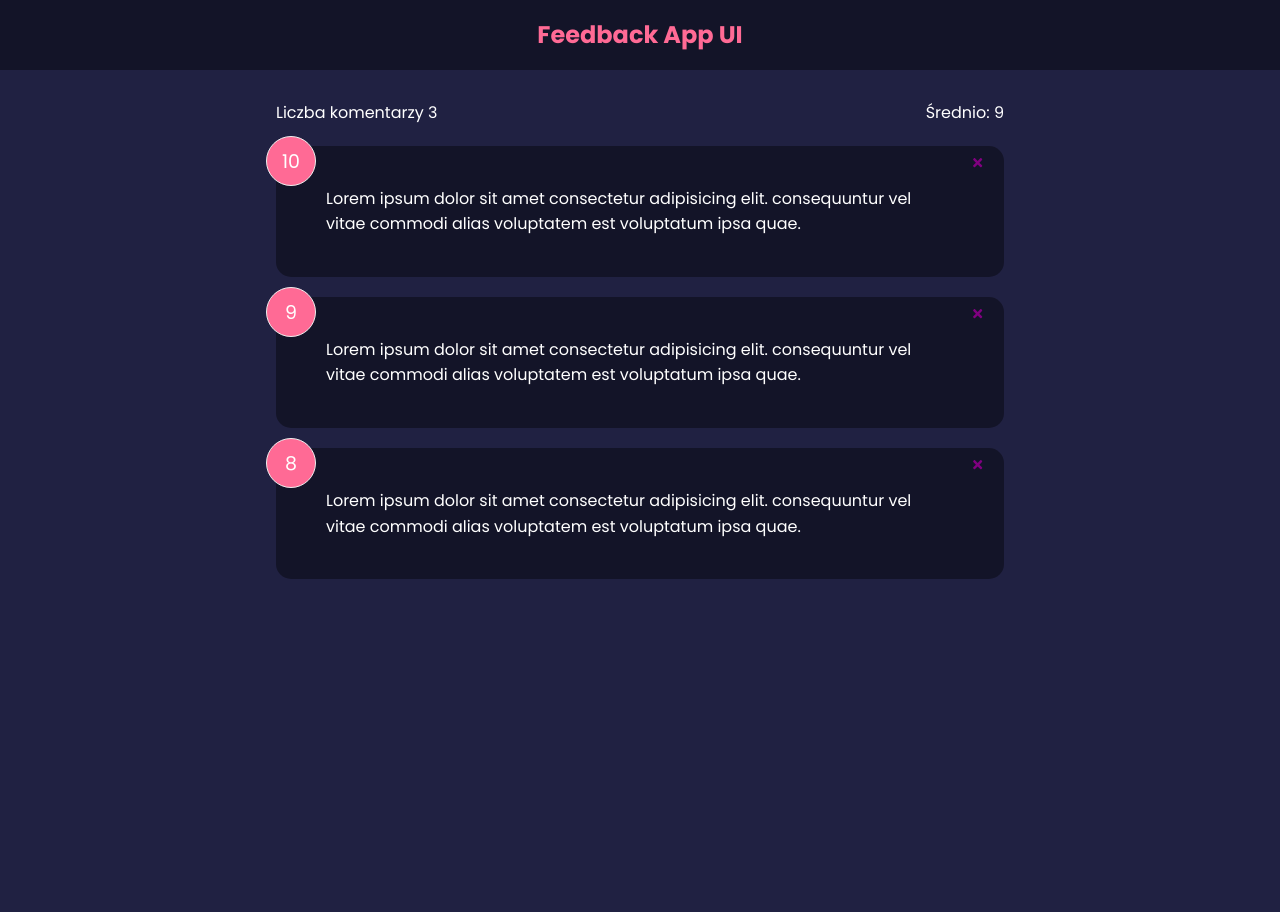
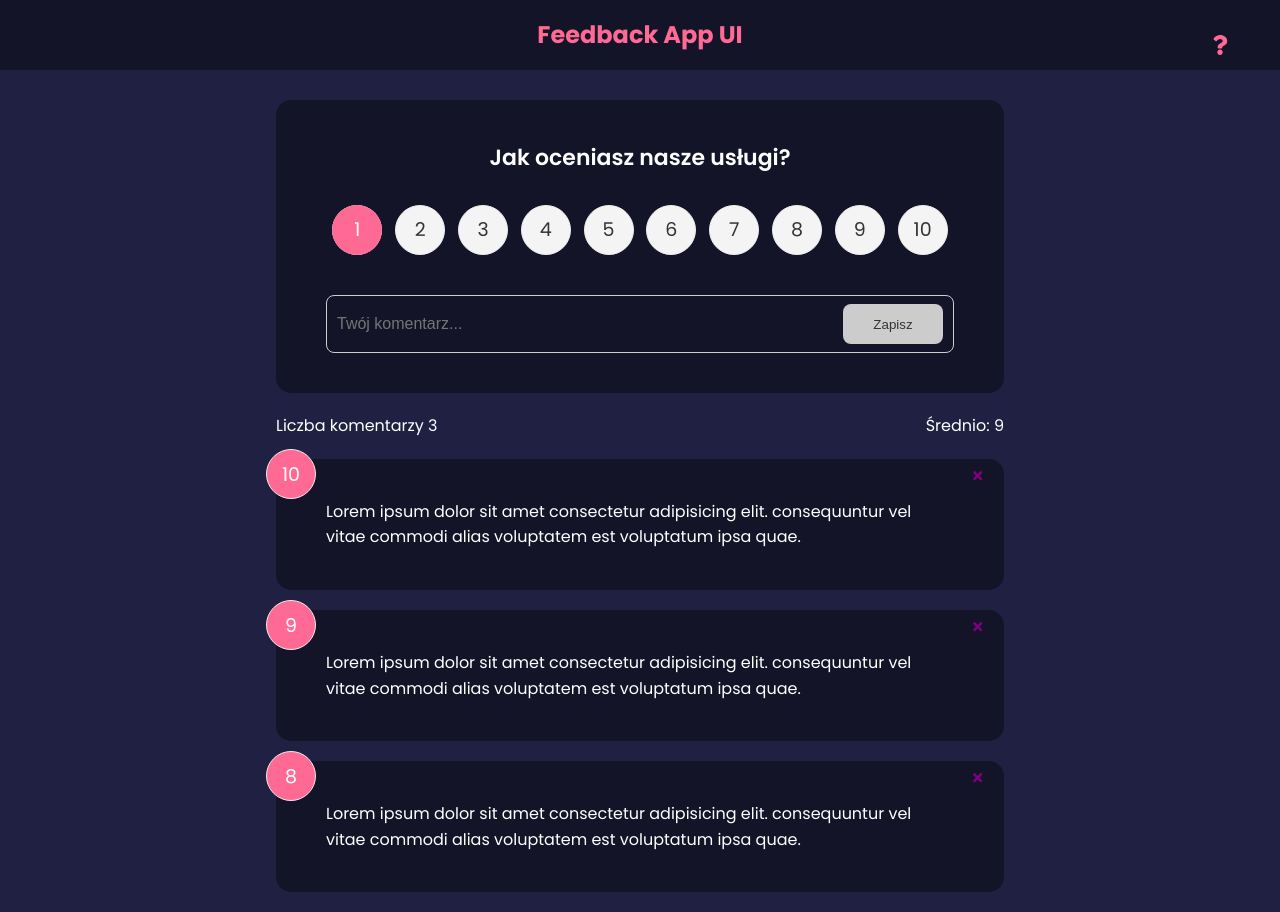
Before and after one commit to robmi11/feedback, a React (Create React App) app: page / in a window 1280 px wide. Before the commit the page ends 800 px from the top, so only its background shows below. Built offline with nearby package versions, Linux system fonts and the light colour scheme.

Commit message:
Added routes to: home and about.

```diff
--- a/package.json
+++ b/package.json
@@ -6,10 +6,13 @@
     "@testing-library/jest-dom": "^5.14.1",
     "@testing-library/react": "^13.0.0",
     "@testing-library/user-event": "^13.2.1",
+    "framer-motion": "^6.3.12",
     "react": "^18.2.0",
     "react-dom": "^18.2.0",
     "react-icons": "^4.4.0",
+    "react-router-dom": "^6.3.0",
     "react-scripts": "5.0.1",
+    "uuid": "^8.3.2",
     "web-vitals": "^2.1.0"
   },
   "scripts": {
--- a/src/App.js
+++ b/src/App.js
@@ -1,7 +1,10 @@
 import { useState } from "react";
+import { BrowserRouter as Router, Route, Routes } from "react-router-dom";
 import Header from "./components/Header";
 import FeedbackList from "./components/FeedbackList";
 import FeedbackStats from "./components/FeedbackStats";
+import FeedbackForm from "./components/FeedbackForm";
+import AboutPage from "./pages/AboutPage";
 import FeedbackData from "./data/Feedbackdata";
 
 function App() {
@@ -24,14 +27,34 @@
       .replace(/[.,]0$/, ""),
   };
 
+  function addFeedback(feedbackAdd) {
+    setFeedback([feedbackAdd, ...feedback]);
+    console.log(feedbackAdd);
+  }
+
   return (
-    <>
+    <Router>
       <Header />
       <div className="container">
-        <FeedbackStats feedbackStats={feedbackStats} />
-        <FeedbackList feedback={feedback} removeFeedback={removeFeedback} />
+        <Routes>
+          <Route
+            exact
+            path="/"
+            element={
+              <>
+                <FeedbackForm addFeedback={addFeedback} />
+                <FeedbackStats feedbackStats={feedbackStats} />
+                <FeedbackList
+                  feedback={feedback}
+                  removeFeedback={removeFeedback}
+                />
+              </>
+            }
+          />
+          <Route path="/about" element={<AboutPage reverse={true} />} />
+        </Routes>
       </div>
-    </>
+    </Router>
   );
 }
 
--- /dev/null
+++ b/src/components/FeedbackForm.jsx
@@ -0,0 +1,62 @@
+import { useState } from "react";
+import { v4 as uuidv4 } from "uuid";
+import Button from "./shared/Button";
+import Card from "./shared/Card";
+import RatingSelect from "./RatingSelect";
+
+function FeedbackForm({ addFeedback }) {
+  const [rating, setRating] = useState(10);
+  const [text, setText] = useState("");
+  const [btnDisabled, setBtnDisabled] = useState(true);
+  const [message, setMessage] = useState("");
+
+  function handleTextChange(event) {
+    if (text === "") {
+      setBtnDisabled(true);
+      setMessage(null);
+    } else if (text !== "" && text.trim().length <= 10) {
+      setMessage("komentarz musi się składać z conajmniej 10 znaków");
+      setBtnDisabled(true);
+    } else {
+      setBtnDisabled(false);
+      setMessage("");
+    }
+    setText(event.target.value);
+  }
+
+  function handleFormSubmit(event) {
+    event.preventDefault();
+
+    if (text.trim().length > 10) {
+      addFeedback({ id: uuidv4(), rating, text });
+
+      setText("");
+      setBtnDisabled(true);
+    } else {
+      setMessage("Brak danych");
+    }
+  }
+
+  return (
+    <Card reverse={true}>
+      <form onSubmit={handleFormSubmit}>
+        <h2>Jak oceniasz nasze usługi?</h2>
+        <RatingSelect select={(rating) => setRating(rating)} />
+        <div className="input-group">
+          <input
+            onChange={handleTextChange}
+            type="text"
+            placeholder="Twój komentarz..."
+            value={text}
+          />
+          <Button type="submit" isDisabled={btnDisabled}>
+            Zapisz
+          </Button>
+        </div>
+        {message && <div className="message">{message}</div>}
+      </form>
+    </Card>
+  );
+}
+
+export default FeedbackForm;
--- a/src/components/FeedbackList.js
+++ b/src/components/FeedbackList.js
@@ -1,23 +1,38 @@
 import PropTypes from "prop-types";
 import FeedbackItem from "./FeedbackItem";
+
+import { motion, AnimatePresence } from "framer-motion";
 
 function FeedbackList({ feedback, removeFeedback }) {
   if (!feedback || feedback.length === 0) {
     return <h2>Brak komentarzy...</h2>;
   }
   return (
-    <>
-      {feedback.map((item, index) => (
-        <FeedbackItem key={index} item={item} removeFeedback={removeFeedback} />
-      ))}
-    </>
+    <div className="feedback-list">
+      <AnimatePresence>
+        {feedback.map((item, index) => (
+          <motion.div
+            key={index}
+            initial={{ opacity: 0 }}
+            animate={{ opacity: 1 }}
+            exit={{ opacity: 0 }}
+          >
+            <FeedbackItem
+              key={index}
+              item={item}
+              removeFeedback={removeFeedback}
+            />
+          </motion.div>
+        ))}
+      </AnimatePresence>
+    </div>
   );
 }
 
 FeedbackList.propTypes = {
   feedback: PropTypes.arrayOf(
     PropTypes.shape({
-      id: PropTypes.number,
+      id: PropTypes.string,
       rating: PropTypes.number,
       text: PropTypes.string,
     })
--- a/src/components/FeedbackStats.jsx
+++ b/src/components/FeedbackStats.jsx
@@ -1,3 +1,5 @@
+import PropTypes from "prop-types";
+
 function FeedbackStats({ feedbackStats }) {
   return (
     <div className="feedback-stats">
@@ -9,4 +11,8 @@
   );
 }
 
+FeedbackStats.propTypes = {
+  feedbackStats: PropTypes.object.isRequired,
+};
+
 export default FeedbackStats;
--- a/src/components/Header.jsx
+++ b/src/components/Header.jsx
@@ -1,15 +1,32 @@
 import PropTypes from "prop-types";
+import { Link } from "react-router-dom";
+import { FaQuestion } from "react-icons/fa";
 
 function Header({ text, bgColor, textColor }) {
   const headerStyle = {
     backgroundColor: bgColor,
     color: textColor,
+    position: "relative",
   };
+
+  const iconStyle = {
+    position: "absolute",
+    right: "50px",
+    fontSize: "20px",
+  };
+
   return (
     <header style={headerStyle}>
       <div className="container">
-        <h2>{text}</h2>
+        <h2>
+          <Link to="/" style={{ textDecoration: "none" }}>
+            {text}
+          </Link>
+        </h2>
       </div>
+      <Link to="/about">
+        <FaQuestion style={iconStyle} />
+      </Link>
     </header>
   );
 }
--- /dev/null
+++ b/src/components/RatingSelect.jsx
@@ -0,0 +1,128 @@
+import { useState } from "react";
+
+function RatingSelect({ select }) {
+  const [selected, setSelected] = useState(1);
+
+  function handleChange(event) {
+    setSelected(+event.target.value);
+    select(+event.target.value);
+  }
+  return (
+    <div>
+      <ul className="rating">
+        <li>
+          <input
+            type="radio"
+            id="num1"
+            name="rating"
+            value="1"
+            onChange={handleChange}
+            checked={selected === 1}
+          />
+          <label htmlFor="num1">1</label>
+        </li>
+        <li>
+          <input
+            type="radio"
+            id="num2"
+            name="rating"
+            value="2"
+            onChange={handleChange}
+            checked={selected === 2}
+          />
+          <label htmlFor="num2">2</label>
+        </li>
+        <li>
+          <input
+            type="radio"
+            id="num3"
+            name="rating"
+            value="3"
+            onChange={handleChange}
+            checked={selected === 3}
+          />
+          <label htmlFor="num3">3</label>
+        </li>
+        <li>
+          <input
+            type="radio"
+            id="num4"
+            name="rating"
+            value="4"
+            onChange={handleChange}
+            checked={selected === 4}
+          />
+          <label htmlFor="num4">4</label>
+        </li>
+        <li>
+          <input
+            type="radio"
+            id="num5"
+            name="rating"
+            value="5"
+            onChange={handleChange}
+            checked={selected === 5}
+          />
+          <label htmlFor="num5">5</label>
+        </li>
+        <li>
+          <input
+            type="radio"
+            id="num6"
+            name="rating"
+            value="6"
+            onChange={handleChange}
+            checked={selected === 6}
+          />
+          <label htmlFor="num6">6</label>
+        </li>
+        <li>
+          <input
+            type="radio"
+            id="num7"
+            name="rating"
+            value="7"
+            onChange={handleChange}
+            checked={selected === 7}
+          />
+          <label htmlFor="num7">7</label>
+        </li>
+        <li>
+          <input
+            type="radio"
+            id="num8"
+            name="rating"
+            value="8"
+            onChange={handleChange}
+            checked={selected === 8}
+          />
+          <label htmlFor="num8">8</label>
+        </li>
+        <li>
+          <input
+            type="radio"
+            id="num9"
+            name="rating"
+            value="9"
+            onChange={handleChange}
+            checked={selected === 9}
+          />
+          <label htmlFor="num9">9</label>
+        </li>
+        <li>
+          <input
+            type="radio"
+            id="num10"
+            name="rating"
+            value="10"
+            onChange={handleChange}
+            checked={selected === 10}
+          />
+          <label htmlFor="num10">10</label>
+        </li>
+      </ul>
+    </div>
+  );
+}
+
+export default RatingSelect;
--- /dev/null
+++ b/src/components/shared/Button.jsx
@@ -0,0 +1,24 @@
+import PropTypes from "prop-types";
+
+function Button({ children, version, type, isDisabled }) {
+  return (
+    <button type={type} disabled={isDisabled} className={`btn btn-${version}`}>
+      {children}
+    </button>
+  );
+}
+
+Button.defaultProps = {
+  version: "primary",
+  type: "button",
+  isDisabled: false,
+};
+
+Button.propTypes = {
+  children: PropTypes.node.isRequired,
+  version: PropTypes.string,
+  type: PropTypes.string,
+  isDisabled: PropTypes.bool,
+};
+
+export default Button;
--- a/src/data/Feedbackdata.js
+++ b/src/data/Feedbackdata.js
@@ -1,16 +1,17 @@
+import { v4 as uuidv4 } from "uuid";
 const FeedbackData = [
   {
-    id: 1,
+    id: uuidv4(),
     rating: 10,
     text: "Lorem ipsum dolor sit amet consectetur adipisicing elit. consequuntur vel vitae commodi alias voluptatem est voluptatum ipsa quae.",
   },
   {
-    id: 2,
+    id: uuidv4(),
     rating: 9,
     text: "Lorem ipsum dolor sit amet consectetur adipisicing elit. consequuntur vel vitae commodi alias voluptatem est voluptatum ipsa quae.",
   },
   {
-    id: 3,
+    id: uuidv4(),
     rating: 8,
     text: "Lorem ipsum dolor sit amet consectetur adipisicing elit. consequuntur vel vitae commodi alias voluptatem est voluptatum ipsa quae.",
   },
--- a/src/index.css
+++ b/src/index.css
@@ -4,6 +4,12 @@
   box-sizing: border-box;
   margin: 0;
   padding: 0;
+}
+a,
+button,
+input {
+  background-color: inherit;
+  color: inherit;
 }
 
 body {
@@ -83,6 +89,7 @@
   border-radius: 50%;
   transform: translate(-50%, -50%);
   cursor: pointer;
+  color: #333;
 }
 
 .rating li:hover,
@@ -98,6 +105,7 @@
 [type="radio"]:checked ~ label {
   background: #ff6a95;
   color: #fff;
+  border: none;
 }
 
 .input-group {
--- /dev/null
+++ b/src/pages/AboutPage.jsx
@@ -0,0 +1,19 @@
+import { Link } from "react-router-dom";
+import Card from "../components/shared/Card";
+import { FaHome } from "react-icons/fa";
+
+function AboutPage() {
+  return (
+    <Card reverse={true}>
+      <div className="about">
+        <h1>Informacje o aplikacjii</h1>
+        <p>To jest prosta aplikacja React, umożliwiająca komentowanie.</p>
+        <Link to="/">
+          <FaHome size={50} />
+        </Link>
+      </div>
+    </Card>
+  );
+}
+
+export default AboutPage;
```
Also changed, not shown: 1 other file (tests, documents, lock files or other folders).
